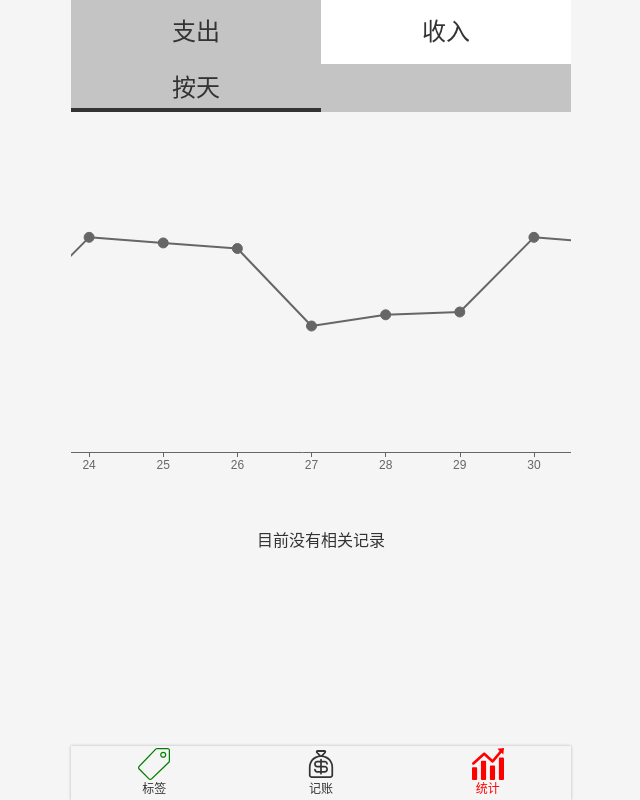
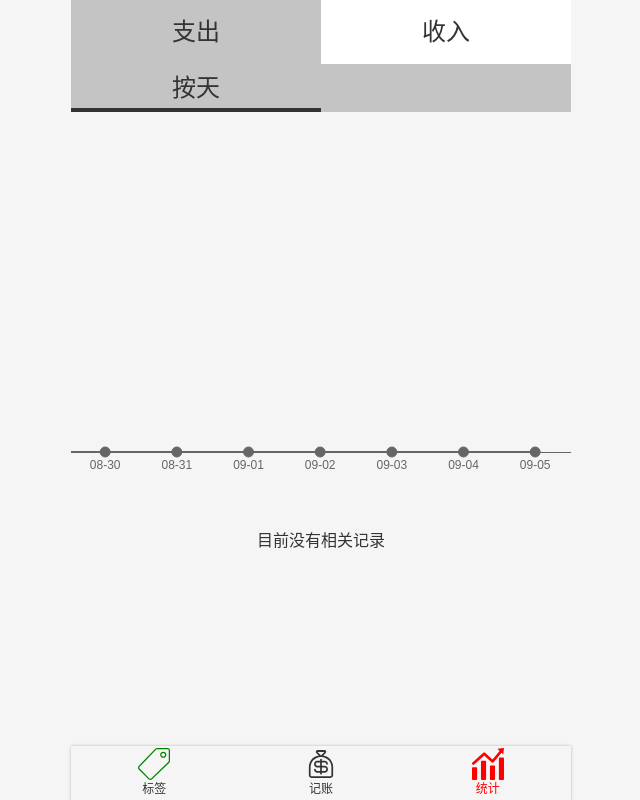
Before and after one commit to Afish-2020/accountbook, a Vue app: page /#/statistics in a window 1280 px wide. Shown: the whole page, without its empty margins (319-959 px from the left). Built offline with nearby package versions, Linux system fonts and the light colour scheme.

Commit message:
当 optioins 变化时，更新 chart

```diff
--- a/package.json
+++ b/package.json
@@ -12,7 +12,7 @@
     "core-js": "^3.4.4",
     "dayjs": "^1.8.20",
     "echarts": "^4.8.0",
-    "lodash": "^4.17.19",
+    "lodash": "^4.17.21",
     "register-service-worker": "^1.6.2",
     "vue": "^2.6.10",
     "vue-class-component": "^7.0.2",
@@ -23,7 +23,7 @@
   "devDependencies": {
     "@types/echarts": "^4.6.3",
     "@types/jest": "^24.0.19",
-    "@types/lodash": "^4.14.157",
+    "@types/lodash": "^4.14.172",
     "@vue/cli-plugin-babel": "^4.1.0",
     "@vue/cli-plugin-eslint": "^4.1.0",
     "@vue/cli-plugin-pwa": "^4.1.0",
--- a/src/components/Chart.vue
+++ b/src/components/Chart.vue
@@ -16,6 +16,10 @@ export default class Chart extends Vue {
     this.chart = echarts.init(this.$refs.wrapper as HTMLDivElement);
     this.chart.setOption(this.options);
   }
+  @Watch('options')
+  onOptionsChange(newValue:EChartOption){
+    this.chart!.setOption(newValue);
+  }
 }
 </script>
 
--- a/src/store/index.ts
+++ b/src/store/index.ts
@@ -2,6 +2,7 @@ import Vue from 'vue';
 import Vuex from 'vuex';
 import clone from '@/lib/clone';
 import createId from '@/lib/createId';
+import dayjs from 'dayjs';
 
 Vue.use(Vuex);
 
@@ -47,7 +48,7 @@ const store = new Vuex.Store({
     },
     createRecord(state,record: RecordItem){
       const record2: RecordItem = clone(record);
-      record2.createdAt = record2.createdAt || new Date().toISOString();
+      record2.createdAt = record2.createdAt || dayjs().format('YYYY-MM-DD');
       state.recordList?.push(record2);
       store.commit('saveRecords')
     },
--- a/src/views/Money.vue
+++ b/src/views/Money.vue
@@ -28,7 +28,7 @@ export default class Money extends Vue {
     return this.$store.state.recordList;
   };
   record: RecordItem = {
-    tags: [], notes: '', type: '-', amount: 0,createdAt:new Date().toISOString()
+    tags: [], notes: '', type: '-', amount: 0,createdAt:dayjs().format('YYYY-MM-DD')
   };
   recordTypeList=recordTypeList;
   created(){
--- a/src/views/Statistics.vue
+++ b/src/views/Statistics.vue
@@ -3,7 +3,7 @@
     <Tabs class-prefix='type' :value.sync="type" :data-source="recordTypeList"/>
     <Tabs class-prefix='interval' :value.sync="interval" :data-source="intervalList"/>
     <div class="chart-wrapper" ref="chartWrapper">
-      <Chart class="chart" :options="x" />
+      <Chart class="chart" :options="chartOptions" />
     </div>
     <ol v-if="recordList.length>0">
       <li v-for="(group,index) in groupList" :key="index">
@@ -30,6 +30,7 @@ import recordTypeList from '@/constants/recordTypeList';
 import dayjs from 'dayjs';
 import clone from '@/lib/clone';
 import Chart from '@/components/Chart.vue';
+import _ from 'lodash'
 
 @Component({
   components: {Chart, Tabs}
@@ -64,20 +65,46 @@ export default class Statistics extends Vue {
     });
     return result;
   };
+  get keyValueList(){
+    let array = [];
+    const today = new Date();
+    for(let i=0;i<=29;i++){
+      const dayString = dayjs(today).subtract(i,'day').format('YYYY-MM-DD');
+      const found = _.find(this.groupList,{title:dayString});
+      array.push({key:dayString,value:found?found.total:0});
+    }
+    array.sort((a,b)=>{
+      if(a.key>b.key){
+        return 1
+      }else if(a.key===b.key){
+        return 0
+      }else {
+        return -1
+      }
+    })
+    return array;
+  };
 
-  get x(){
+  get chartOptions(){
+    // console.log(this.recordList.map(r=>({createdAt:r.createdAt,amount:r.amount})));
+    //  console.log(this.recordList.map(r=>_.pick(r,['createdAt','amount'])));
+    const keys = this.keyValueList.map(r=>r.key);
+       const values = this.keyValueList.map(r=>r.value)
     return {
       xAxis: {
         type: 'category',
-        data: ['1', '2', '3', '4', '5', '6', '7','8','9','10',
-          '10', '12', '13', '14', '15', '16', '17','18','19','20',
-          '21', '23', '24', '25', '26', '27','28','29','30'],
+        data: keys,
         axisTick:{
         alignWithLabel: true
         },
         axisLine:{
           lineStyle:{color:'#666'}
         },
+        axisLabel:{
+          formatter: function (value,index) {
+            return value.substr(5);
+          }
+        }
       },
       yAxis: {
         type: 'value',
@@ -87,9 +114,7 @@ export default class Statistics extends Vue {
         symbol:'circle',
         symbolSize: 10,
         itemStyle:{borderWidth:1, color: '#666' ,borderColor:'#666'},
-        data: [150, 230, 224, 218, 135, 147, 260,150, 230,
-               224, 218, 135, 147, 260,150, 230, 224, 218,
-               135, 147, 260,150, 230, 224, 218, 135, 147,150, 230,224],
+        data: values,
         type: 'line'
       }],
       grid:{
```
Also changed, not shown: 1 other file (tests, documents, lock files or other folders).
